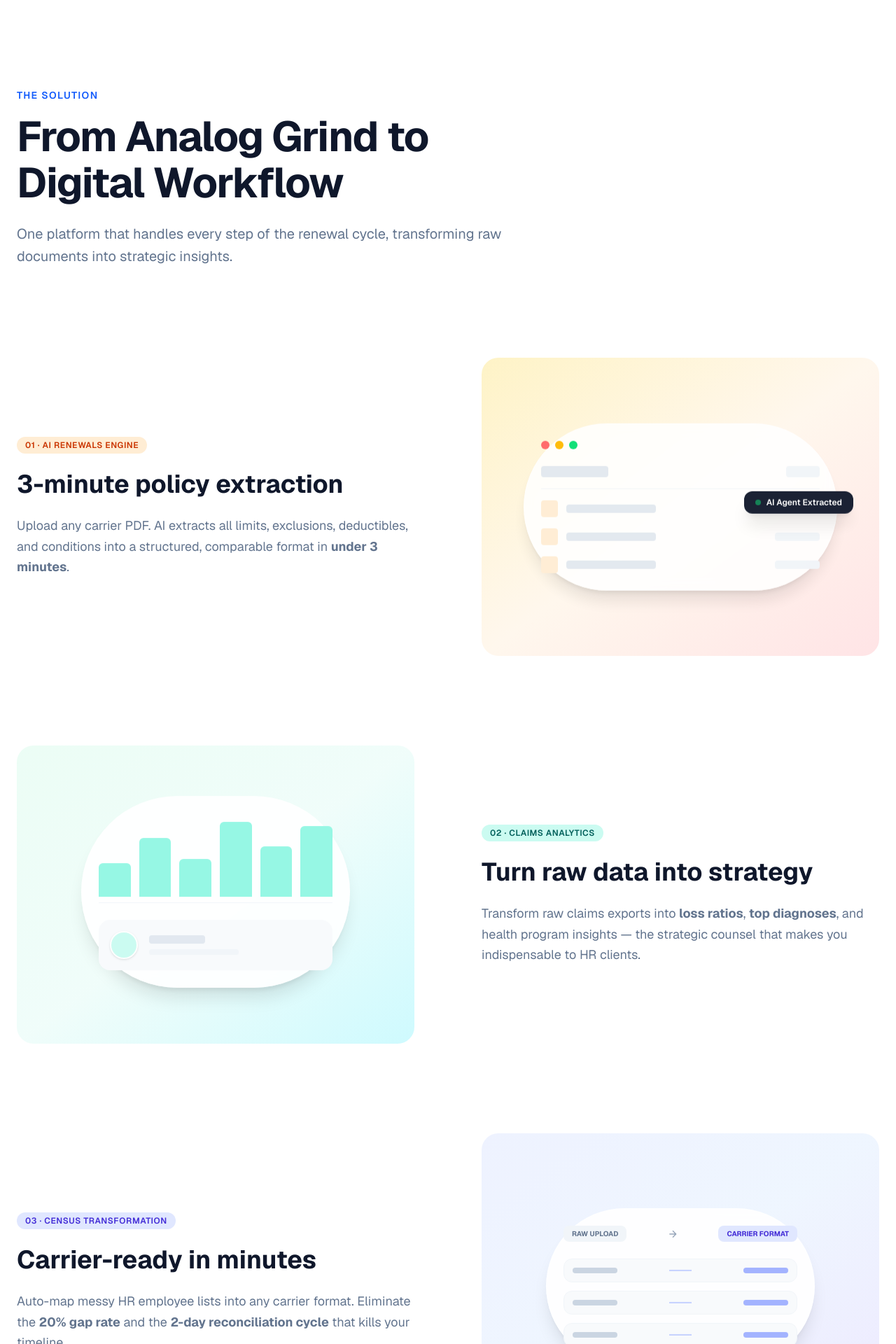
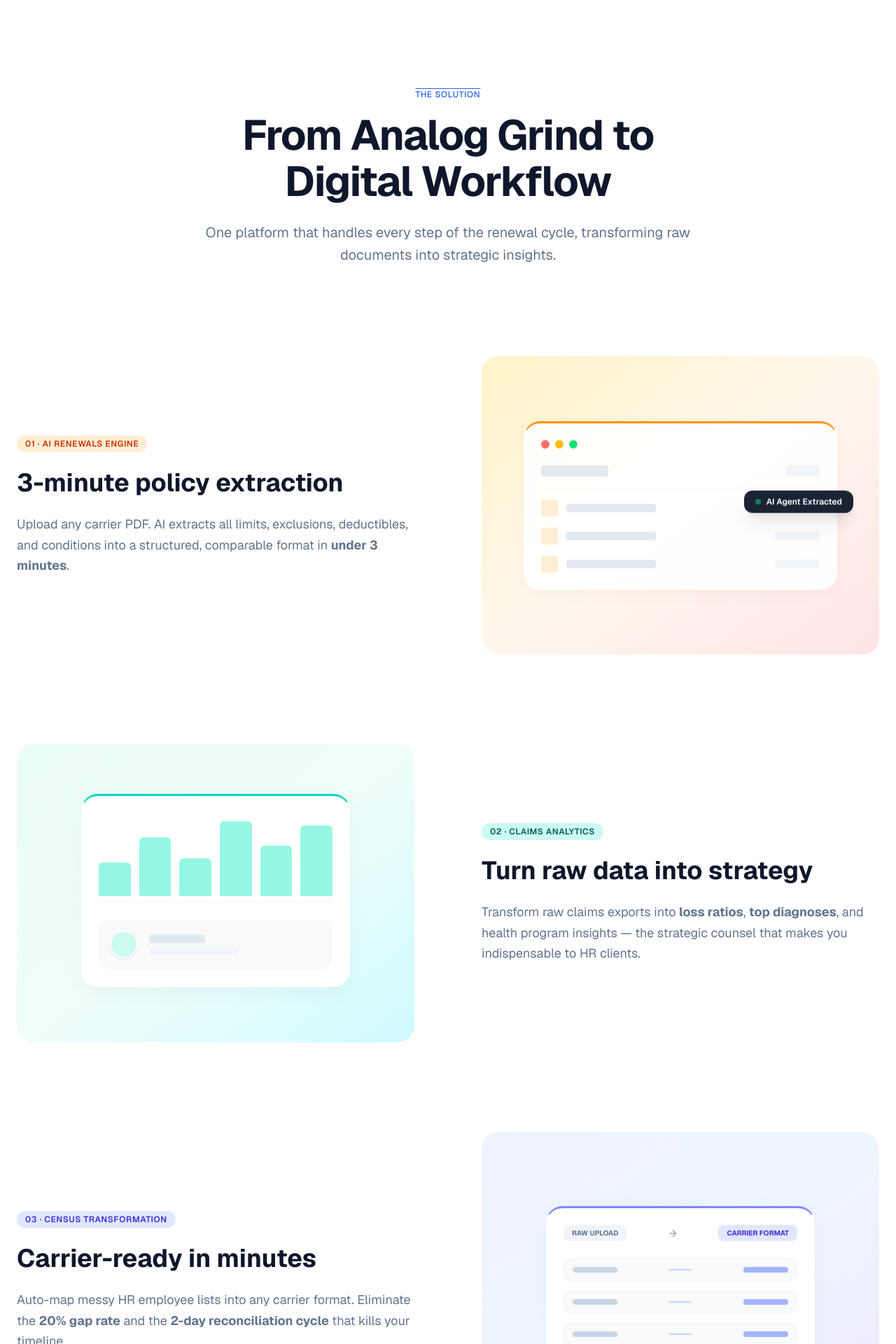
Before and after one commit to bwirakes/brokerbird-web-v3, a Next.js app: page / in a window 1280 px wide. Shown: the part 2220-4140 px from the top of the page at 70% size. Built offline with nearby package versions, Linux system fonts and the light colour scheme.

Commit message:
Phase 12: Standardized Design System & Added Mid CTA

```diff
--- a/app/globals.css
+++ b/app/globals.css
@@ -85,6 +85,7 @@
   --shadow-sm:  0 1px 2px 0 rgb(0 0 0 / 0.05);
   --shadow-lg:  0 10px 15px -3px rgb(0 0 0 / 0.1), 0 4px 6px -4px rgb(0 0 0 / 0.1);
   --shadow-2xl: 0 25px 50px -12px rgb(0 0 0 / 0.25);
+  --shadow-soft: 0 8px 30px rgb(0 0 0 / 0.04); /* Dropbox/Lattice style lift */
 
   /* Typography */
   --font-sans: -apple-system, BlinkMacSystemFont, "Segoe UI", Roboto,
@@ -113,9 +114,11 @@
   --color-border:                  var(--border);
   --color-input:                   var(--input);
   --color-ring:                    var(--ring);
+  --shadow-soft:                   var(--shadow-soft);
   --radius-sm:  calc(var(--radius) * 0.75);   /* ~6px  = badge   */
   --radius-md:  var(--radius);                 /* 8px   = control */
-  --radius-lg:  calc(var(--radius) * 1.5);    /* 12px  = card    */
+  --radius-lg:  calc(var(--radius) * 1.5);    /* 12px  = generic */
+  --radius-card: 1.5rem;                       /* 24px  = large interactive card */
   --radius-xl:  calc(var(--radius) * 2);      /* 16px  = dialog  */
   --radius-2xl: 9999px;                        /* full  = pill    */
 }
--- a/app/page.tsx
+++ b/app/page.tsx
@@ -4,6 +4,7 @@ import LogoBar from "@/components/LogoBar";
 import PainSection from "@/components/PainSection";
 import FeaturesSection from "@/components/FeaturesSection";
 import StatsSection from "@/components/StatsSection";
+import MidCTASection from "@/components/MidCTASection";
 import HowItWorks from "@/components/HowItWorks";
 import TestimonialsSection from "@/components/TestimonialsSection";
 import FAQSection from "@/components/FAQSection";
@@ -20,6 +21,7 @@ export default function Home() {
         <PainSection />
         <FeaturesSection />
         <StatsSection />
+        <MidCTASection />
         <HowItWorks />
         <TestimonialsSection />
         <FAQSection />
--- a/components/FeaturesSection.tsx
+++ b/components/FeaturesSection.tsx
@@ -10,19 +10,19 @@ export default function FeaturesSection() {
 
         {/* Header */}
         <motion.div
-          className="mb-24 lg:mb-32 max-w-3xl"
+          className="mb-24 lg:mb-32 max-w-3xl mx-auto text-center"
           variants={staggerContainer}
           initial="hidden"
           whileInView="visible"
           viewport={viewport}
         >
-          <motion.p variants={fadeUp} className="text-sm font-semibold tracking-widest uppercase text-blue-600 mb-4">
+          <motion.p variants={fadeUp} className="overline mb-4">
             The Solution
           </motion.p>
           <motion.h2 variants={fadeUp} className="text-4xl sm:text-6xl font-bold text-slate-900 leading-[1.1] tracking-tight">
             From Analog Grind to <br className="hidden sm:block" /> Digital Workflow
           </motion.h2>
-          <motion.p variants={fadeUp} className="mt-6 text-xl text-slate-500 leading-relaxed">
+          <motion.p variants={fadeUp} className="mt-6 text-xl text-slate-500 leading-relaxed mx-auto">
             One platform that handles every step of the renewal cycle, transforming raw documents into strategic insights.
           </motion.p>
         </motion.div>
@@ -57,7 +57,7 @@ export default function FeaturesSection() {
               <motion.div
                 animate={{ y: [-5, 5, -5] }}
                 transition={{ repeat: Infinity, duration: 4, ease: "easeInOut" }}
-                className="w-full max-w-md bg-white/90 backdrop-blur-sm rounded-2xl shadow-xl border border-white/50 p-6 opacity-95"
+                className="w-full max-w-md bg-white/95 backdrop-blur-sm rounded-card shadow-soft border border-white/50 border-t-[3px] border-t-orange-400 p-6 opacity-95 relative"
               >
                 <div className="flex items-center gap-2 mb-6">
                   <div className="w-3 h-3 rounded-full bg-red-400" />
@@ -108,7 +108,7 @@ export default function FeaturesSection() {
               <motion.div
                 animate={{ y: [5, -5, 5] }}
                 transition={{ repeat: Infinity, duration: 5, ease: "easeInOut" }}
-                className="w-full max-w-sm bg-white/90 backdrop-blur-sm rounded-2xl shadow-xl border border-white/50 p-6 flex flex-col gap-6"
+                className="w-full max-w-sm bg-white/95 backdrop-blur-sm rounded-card shadow-soft border border-white/50 border-t-[3px] border-t-teal-400 p-6 flex flex-col gap-6 relative"
               >
                 <div className="flex items-end gap-3 h-32 border-b border-slate-100 pb-2">
                   {[40, 70, 45, 90, 60, 85].map((h, i) => (
@@ -174,7 +174,7 @@ export default function FeaturesSection() {
                <motion.div
                 animate={{ y: [-4, 6, -4] }}
                 transition={{ repeat: Infinity, duration: 4.5, ease: "easeInOut" }}
-                className="w-full max-w-sm bg-white/90 backdrop-blur-sm rounded-2xl shadow-xl border border-white/50 p-6"
+                className="w-full max-w-sm bg-white/95 backdrop-blur-sm rounded-card shadow-soft border border-white/50 border-t-[3px] border-t-indigo-400 p-6 relative"
               >
                 <div className="flex justify-between items-center mb-6">
                   <div className="px-3 py-1 bg-slate-100 rounded-md text-[10px] font-bold text-slate-500 uppercase">Raw Upload</div>
@@ -215,7 +215,7 @@ export default function FeaturesSection() {
               <motion.div
                 animate={{ y: [5, -5, 5] }}
                 transition={{ repeat: Infinity, duration: 5, ease: "easeInOut" }}
-                className="w-full max-w-sm bg-white/10 backdrop-blur-md rounded-2xl shadow-xl border border-white/20 p-6 flex flex-col gap-4 relative"
+                className="w-full max-w-sm bg-white/10 backdrop-blur-md rounded-card shadow-2xl border border-white/20 border-t-[3px] border-t-blue-400 p-6 flex flex-col gap-4 relative"
               >
                 <div className="flex justify-between items-center border-b border-white/10 pb-3 mb-2">
                    <div className="text-sm font-bold text-white">Extracted Output</div>
--- a/components/HowItWorks.tsx
+++ b/components/HowItWorks.tsx
@@ -152,7 +152,7 @@ export default function HowItWorks() {
               className="group relative"
             >
               <div
-                className="h-full bg-white rounded-[2rem] p-8 sm:p-10 flex flex-col items-center text-center shadow-[0_8px_30px_rgb(0,0,0,0.04)] group-hover:shadow-[0_20px_50px_rgb(0,0,0,0.08)] transition-all duration-500 min-h-[480px] overflow-hidden relative"
+                className="h-full bg-white rounded-card p-8 sm:p-10 flex flex-col items-center text-center shadow-soft group-hover:shadow-[0_20px_50px_rgb(0,0,0,0.08)] transition-all duration-500 min-h-[480px] overflow-hidden relative"
                 style={{ borderTop: `4px solid ${step.theme.accent}` }}
               >
                 {/* Subtle Radial Gradient */}
--- /dev/null
+++ b/components/MidCTASection.tsx
@@ -0,0 +1,43 @@
+"use client";
+
+import { motion } from "framer-motion";
+import { fadeUp, staggerContainer, viewport } from "@/lib/animations";
+
+export default function MidCTASection() {
+  return (
+    <section className="bg-slate-900 py-24 sm:py-32 relative overflow-hidden border-y border-slate-800">
+      {/* Background Glow */}
+      <div className="absolute top-1/2 left-1/2 -translate-x-1/2 -translate-y-1/2 w-[600px] h-[300px] bg-blue-600/20 blur-[100px] rounded-full pointer-events-none" />
+
+      <div className="max-w-4xl mx-auto px-6 relative z-10 text-center">
+        <motion.div
+          variants={staggerContainer}
+          initial="hidden"
+          whileInView="visible"
+          viewport={viewport}
+        >
+          <motion.h2
+            variants={fadeUp}
+            className="text-3xl sm:text-4xl lg:text-5xl font-bold text-white mb-6 tracking-tight leading-tight"
+          >
+            Ready to reclaim <span className="text-blue-400">18 weeks</span> per year?
+          </motion.h2>
+          <motion.p
+            variants={fadeUp}
+            className="text-lg sm:text-xl text-slate-400 mb-10 max-w-2xl mx-auto leading-relaxed"
+          >
+            Join the leading brokerages using BrokerBird to eliminate manual data entry, prevent errors, and deliver strategic insights faster than ever.
+          </motion.p>
+          <motion.div
+            variants={fadeUp}
+            className="flex flex-col sm:flex-row items-center justify-center gap-4"
+          >
+            <a href="#contact" className="w-full sm:w-auto px-8 py-4 bg-blue-600 hover:bg-blue-500 text-white rounded-xl font-bold transition-all shadow-[0_0_20px_rgba(37,99,235,0.3)] hover:shadow-[0_0_30px_rgba(37,99,235,0.5)]">
+              Transform Your Workflow
+            </a>
+          </motion.div>
+        </motion.div>
+      </div>
+    </section>
+  );
+}
--- a/components/PainSection.tsx
+++ b/components/PainSection.tsx
@@ -111,7 +111,7 @@ export default function PainSection() {
               className="group relative"
             >
               <div
-                className="h-full bg-white rounded-[2rem] p-8 flex flex-col items-start text-left shadow-[0_8px_30px_rgb(0,0,0,0.04)] group-hover:shadow-[0_20px_50px_rgb(0,0,0,0.08)] transition-all duration-500 overflow-hidden relative"
+                className="h-full bg-white rounded-card p-8 flex flex-col items-start text-left shadow-soft group-hover:shadow-[0_20px_50px_rgb(0,0,0,0.08)] transition-all duration-500 overflow-hidden relative"
                 style={{ borderTop: `4px solid ${point.theme.accent}` }}
               >
                 {/* Subtle Radial Gradient */}
```
